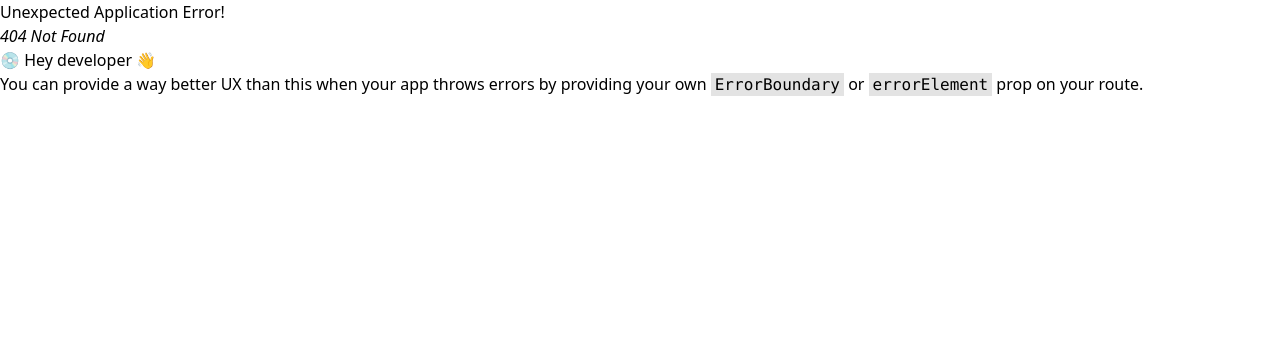
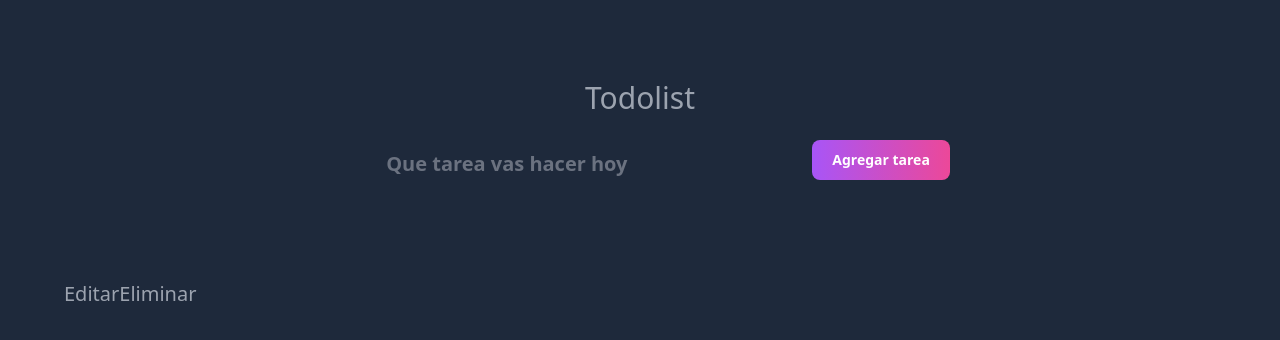
Before and after one commit to Luis-ase/Practicas-React, a React (Create React App) app: page /Project/Todolist in a window 1280 px wide. Before the commit this address had no page. Shown: the top 340 px of the page. Built offline with nearby package versions, Linux system fonts and the light colour scheme.

Commit message:
Add new Project (Todolist)

```diff
--- a/src/App.tsx
+++ b/src/App.tsx
@@ -4,5 +4,6 @@ import CodigoQR from "./Componentes/Project/CodigoQR-2/CodigoQR";
 import FormInt from "./Componentes/Project/FormInt/FormInt";
 import Small from "./Componentes/Project/SmallProjects/Small";
 import Csgo from "./Componentes/Project/Csgo/Csgo";
+import Todolist from "./Componentes/Project/Todolist/Todolist";
 
-export {Home,CodigoQR, Bateri,FormInt,Small,Csgo}
+export {Home,CodigoQR,Bateri,FormInt,Small,Csgo,Todolist}
--- a/src/Componentes/Home/Home.tsx
+++ b/src/Componentes/Home/Home.tsx
@@ -16,6 +16,7 @@ function Home() {
             <Link to={"/Project/FormInt"}><li>Formulario Interactivo </li></Link>
             <Link to={"/Project/Small"}><li>Projectos pequeños </li></Link>
             <Link to={"/Project/Csgo"}><li>Csgo Audios </li></Link>
+            <Link to={"/Project/Todolist"}><li>Todo List</li></Link>
           </ol>
       </div>
     );
--- a/src/Componentes/Project/FormInt/FormInt.tsx
+++ b/src/Componentes/Project/FormInt/FormInt.tsx
@@ -76,7 +76,7 @@ function FormInt() {
                             name="usuario"
                             value={data.usuario}
                             onChange={followingChanges}
-                            className=" p-2  border border-[#a21caf] rounded-lg bg-gray-50 sm:text-xs focus:border-[#a21caf] "/>
+                            className="  p-2  border border-[#a21caf] rounded-lg bg-gray-50 sm:text-xs focus:border-[#a21caf] "/>
                         </div>
                         <div className="flex flex-col p-4">
                             <label htmlFor="" className="text-[#4c1d95]"> Card Number</label>
--- /dev/null
+++ b/src/Componentes/Project/Todolist/Todolist.tsx
@@ -0,0 +1,81 @@
+import estilos from "../../styles/estilos"
+
+export default function Todolist() {
+    return (
+        <>
+            <div className={`${estilos.padding} ${estilos.paragraph} flex flex-col min-h-screen bg-slate-800 text-gray-400`}>
+
+                <header className={`py-8 px-4 max-w-[800px] w-full my-0 mx-auto`}>
+                    <h1 className="text-3xl text-center ">Todolist</h1>
+                    <form action="" className={`flex justify-evenly ${estilos.paddingY}`}>
+
+                        <input
+                            type="text"
+                            id="new-task"
+                            placeholder="Que tarea vas hacer hoy"
+                            className={`
+                            bg-gray-700
+                            caret-pink-500
+                            ${estilos.estilosnone}
+                            placeholder:text-gray-500
+                            placeholder:font-semibold
+                            ${estilos.paddingX}
+                            py-1
+                            text-xl
+                            rounded-lg
+                            `}
+                        />
+
+
+                        <button className={`
+                        text-white bg-gradient-to-r from-purple-500 to-pink-500 hover:bg-gradient-to-l focus:ring-4 focus:outline-none focus:ring-purple-200 dark:focus:ring-purple-800 font-medium rounded-lg text-sm px-5 py-2.5 text-center mr-2 mb-2
+                        ${estilos.estilosnone} font-semibold`}>
+                            Agregar tarea
+                        </button>
+
+
+                    </form>
+                </header>
+                <main>
+                    <section>
+                        <h2>
+
+                        </h2>
+                        <div>
+                            <div>
+                                <input
+                                    type="text"
+                                    className={`
+                                    bg-gray-700
+                                    caret-pink-500
+                                    ${estilos.estilosnone}
+                                    placeholder:text-gray-500
+                                    placeholder:font-semibold
+                                    ${estilos.paddingX}
+                                    py-1
+                                    text-xl
+                                    rounded-lg
+                                    `}
+                                />
+                            </div>
+                            {/* Button */}
+                            <div className={``}>
+                                <button className={`
+
+                                ${estilos.estilosnone}`}>
+                                    Editar
+                                </button>
+                                <button className={`${estilos.estilosnone}`}>
+                                    Eliminar
+                                </button>
+                            </div>
+                        </div>
+                    </section>
+
+                </main>
+
+
+            </div>
+
+        </>)
+}
--- a/src/Componentes/styles/estilos.ts
+++ b/src/Componentes/styles/estilos.ts
@@ -9,6 +9,7 @@ interface estilosTailwind{
     BoxBorder:string,
     heading2:string,
     paragraph:string,
+    estilosnone:string,
 }
 
 const estilos : estilosTailwind =
@@ -25,6 +26,7 @@ const estilos : estilosTailwind =
     heading2: "font-poppins font-semibold xs:text-[48px] text-[40px] text-white xs:leading-[76.8px] leading-[66.8px] w-full",
 
     paragraph: "font-poppins font-normal text-dimWhite text-[18px] leading-[30.8px] sm:text-xl",
+    estilosnone:"bg-inherit  outline-none appearance-none"
 
 }
 
--- a/src/index.tsx
+++ b/src/index.tsx
@@ -1,7 +1,7 @@
 import React from 'react';
 import ReactDOM from 'react-dom/client';
 import './index.css';
-import {Home, Bateri, CodigoQR,FormInt, Small, Csgo} from './App';
+import {Home, Bateri, CodigoQR,FormInt, Small, Csgo,Todolist} from './App';
 
 
 import reportWebVitals from './reportWebVitals';
@@ -36,6 +36,10 @@ const router = createBrowserRouter([
     path: "/Project/Csgo",
     element: <Csgo/>,
   },
+  {
+    path: "/Project/Todolist",
+    element: <Todolist/>,
+  },
 ]);
 const root = ReactDOM.createRoot(
   document.getElementById('root') as HTMLElement
```
